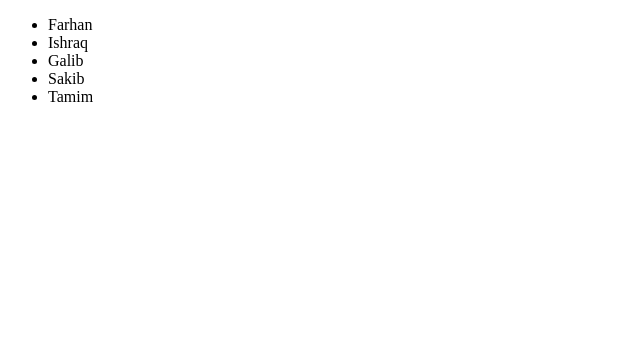
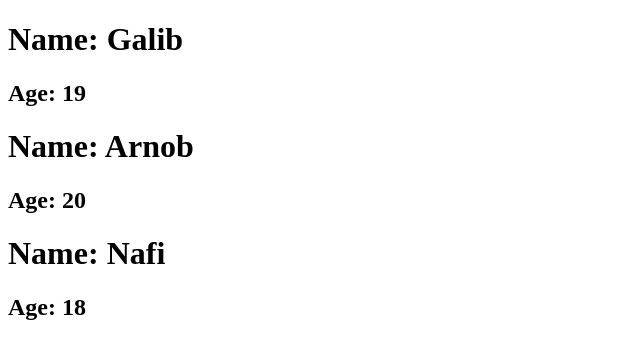
Before and after one commit to farhangalib-1/React-JS-Learning, a React (Vite) app in the folder 2nd-day/: page / in a window 1280 px wide. Shown: the top 358 px of the page, without its empty margins (0-640 px from the left). Built offline with nearby package versions, Linux system fonts and the light colour scheme.

Commit message:
rendering map with objet

```diff
--- a/2nd-day/src/App.jsx
+++ b/2nd-day/src/App.jsx
@@ -1,14 +1,19 @@
 function App(){
-  const users = ['Farhan', 'Ishraq', 'Galib', 'Sakib', 'Tamim']
-  return(
-    <>
-      <ul>
-        {users.map((el, index)=>
-        <li key={index} >{el}</li>
-        )}
-      </ul>
-    </>
-  )
+  const users = [
+  { id: 1, name: "Galib", age: 19 },
+  { id: 2, name: "Arnob", age: 20 },
+  { id: 3, name: "Nafi", age: 18 }
+];
+    return(
+      <>
+      {users.map(el=>(
+        <div key={el.id}>
+          <h1>Name: {el.name}</h1>
+          <h2>Age: {el.age}</h2>
+        </div>
+      ))}
+      </>
+    )
 }
 
 export default App
```
